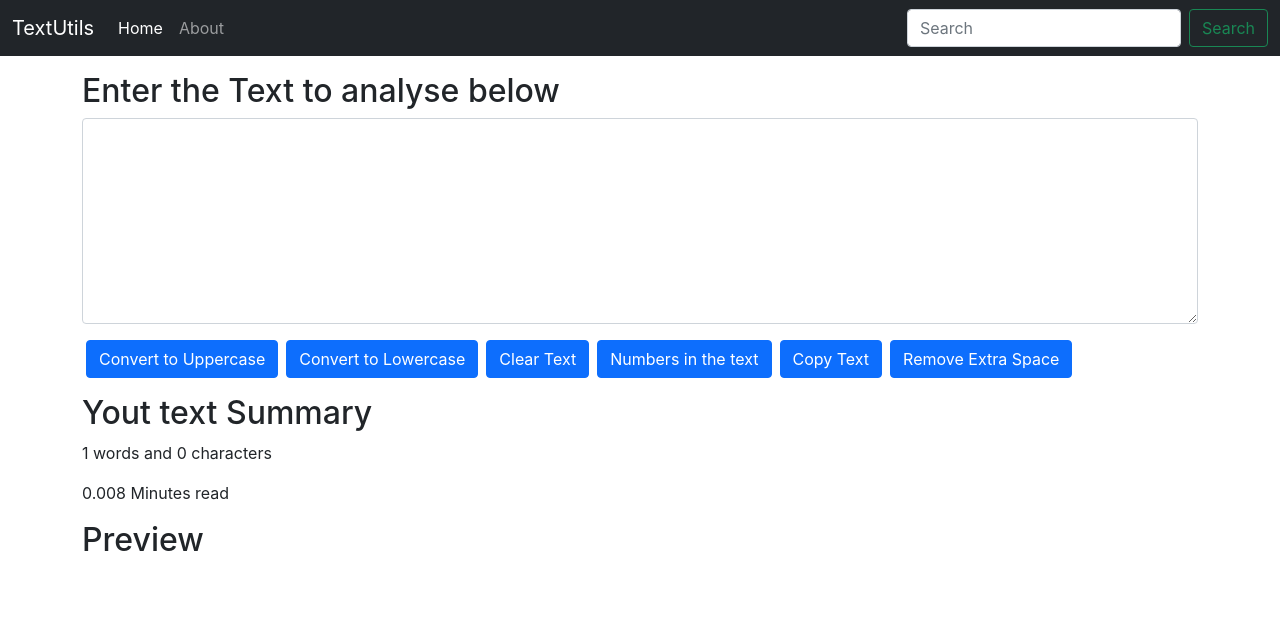
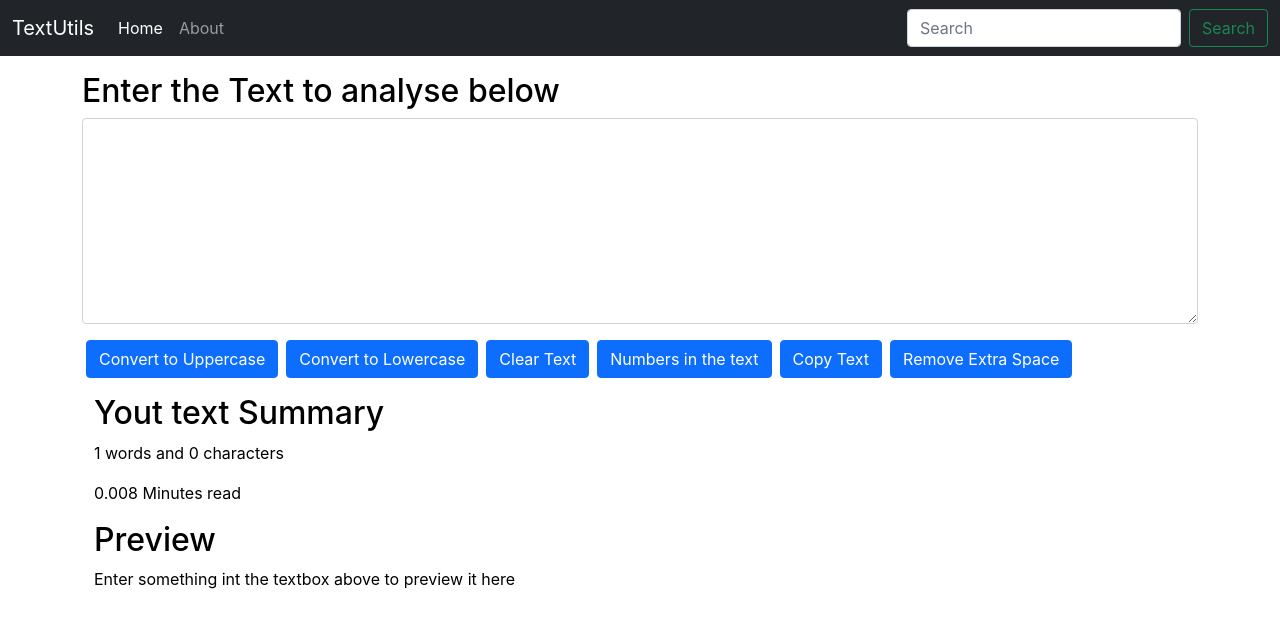
Before and after one commit to shristi-gupta21/my-app, a React (Create React App) app: page / in a window 1280 px wide. Shown: the top 628 px of the page. Built offline with nearby package versions, Linux system fonts and the light colour scheme.

Commit message:
Dark mode enabled

```diff
--- a/src/components/TextForm.js
+++ b/src/components/TextForm.js
@@ -27,10 +27,10 @@ export default function TextForm(props) {
     setText(res);
   };
 
-  const handleExtraSpace = () =>{
-    const newText = text.split(/[ ]+/)
-    setText(newText.join(" "))
-  }
+  const handleExtraSpace = () => {
+    const newText = text.split(/[ ]+/);
+    setText(newText.join(" "));
+  };
 
   const handleCopy = () => {
     var text = document.getElementById("myBox");
@@ -42,7 +42,12 @@ export default function TextForm(props) {
   // setText("new Text");
   return (
     <>
-      <div className="conatiner">
+      <div
+        className="conatiner my-3"
+        style={{
+          color: props.mode === "dark" ? "white" : "black",
+        }}
+      >
         <h2>{props.heading}</h2>
         <div className="mb-3">
           <textarea
@@ -51,6 +56,10 @@ export default function TextForm(props) {
             value={text}
             id="myBox"
             rows="8"
+            style={{
+              color: props.mode === "dark" ? "white" : "black",
+              backgroundColor: props.mode === "dark" ? "gray" : "white",
+            }} //object
           ></textarea>
         </div>
         <button className="btn btn-primary mx-1" onClick={handleUpClick}>
@@ -72,14 +81,23 @@ export default function TextForm(props) {
           Remove Extra Space
         </button>
       </div>
-      <div className="conatiner my-3">
+      <div
+        className="container my-3"
+        style={{
+          color: props.mode === "dark" ? "white" : "black",
+        }}
+      >
         <h2>Yout text Summary</h2>
         <p>
           {text.split(" ").length} words and {text.length} characters
         </p>
         <p>{0.008 * text.split(" ").length} Minutes read</p>
         <h2>Preview</h2>
-        <p>{text}</p>
+        <p>
+          {text.length > 0
+            ? text
+            : "Enter something int the textbox above to preview it here"}
+        </p>
       </div>
     </>
   );
```
